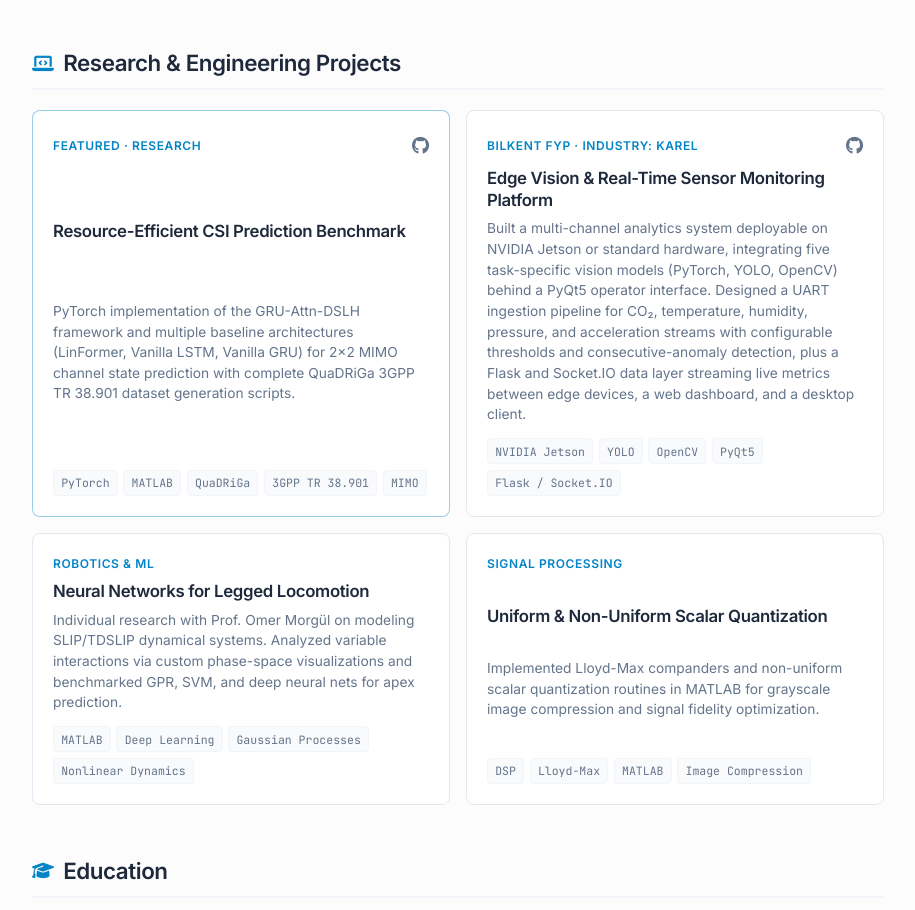
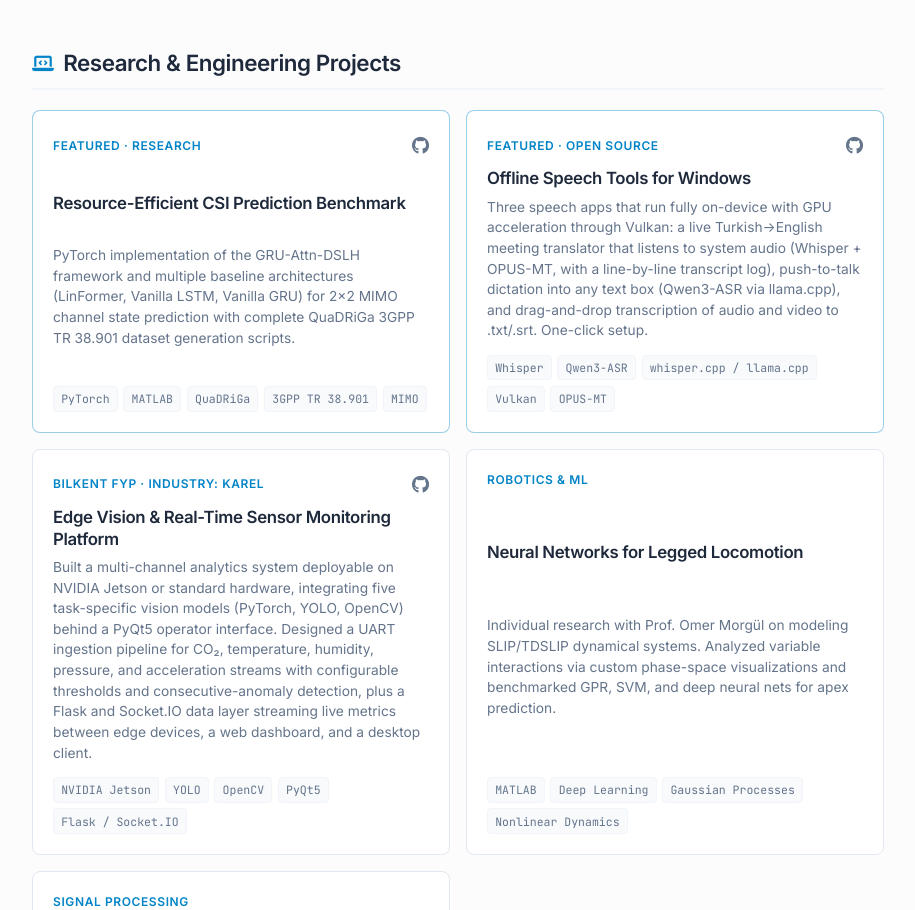
Before and after one commit to MHDoh/MHDoh.github.io, a plain HTML site: page index.html in a window 1280 px wide. Shown: the part 2205-3115 px from the top of the page, without its empty margins (182-1097 px from the left). Drawn offline with Linux system fonts and the light colour scheme.

Commit message:
Add Offline Speech Tools as a featured project

```diff
--- a/index.html
+++ b/index.html
@@ -338,6 +338,29 @@
                   </div>
                </div>
 
+               <!-- Featured: Offline Speech Tools -->
+               <div class="project-card featured">
+                  <div class="project-header">
+                     <span class="project-tag">Featured · Open Source</span>
+                     <div class="project-actions">
+                        <a href="https://github.com/MHDoh/offline-speech-tools" target="_blank" rel="noopener" title="GitHub Repo">
+                           <i class="fa-brands fa-github"></i>
+                        </a>
+                     </div>
+                  </div>
+                  <h3>Offline Speech Tools for Windows</h3>
+                  <p>
+                     Three speech apps that run fully on-device with GPU acceleration through Vulkan: a live Turkish→English meeting translator that listens to system audio (Whisper + OPUS-MT, with a line-by-line transcript log), push-to-talk dictation into any text box (Qwen3-ASR via llama.cpp), and drag-and-drop transcription of audio and video to .txt/.srt. One-click setup.
+                  </p>
+                  <div class="tech-tags">
+                     <span>Whisper</span>
+                     <span>Qwen3-ASR</span>
+                     <span>whisper.cpp / llama.cpp</span>
+                     <span>Vulkan</span>
+                     <span>OPUS-MT</span>
+                  </div>
+               </div>
+
                <!-- Project 2: Edge Vision & Sensor Monitoring Platform -->
                <div class="project-card">
                   <div class="project-header">
```
